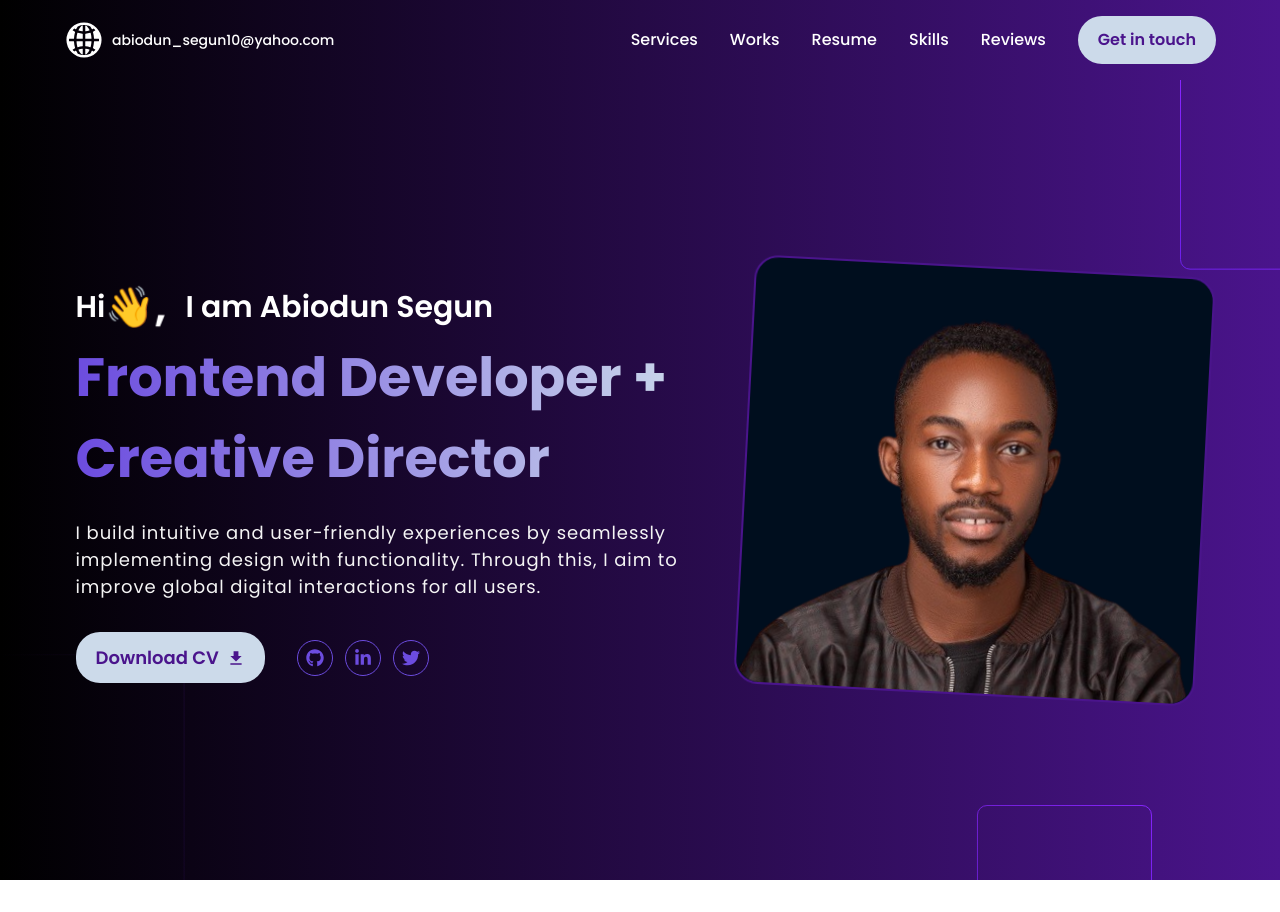
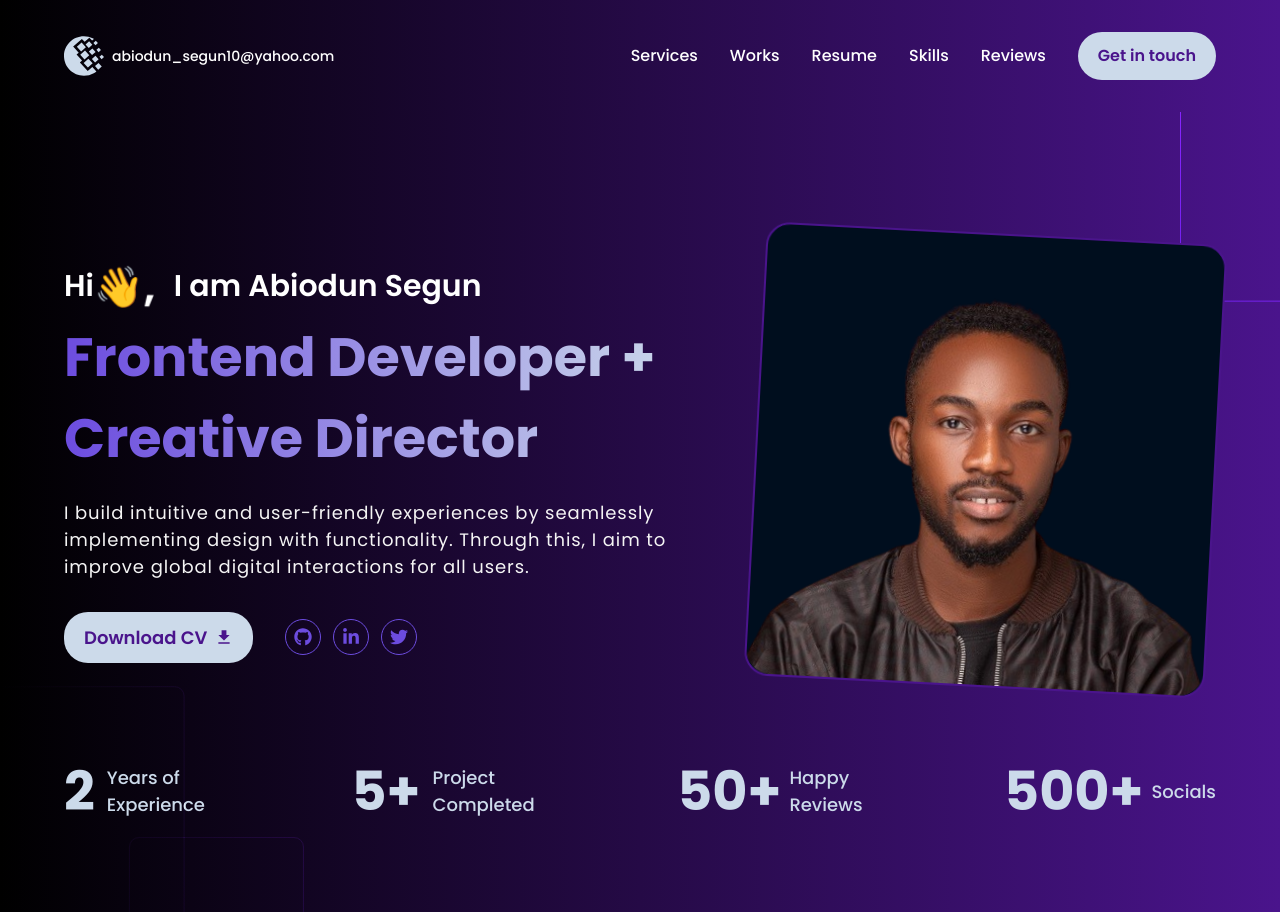
Before and after one commit to Blacknese96/Greggs-portfolio, a React (Vite) app: page / in a window 1280 px wide. Before the commit the page ends 880 px from the top, so only its background shows below. Built offline with nearby package versions, Linux system fonts and the light colour scheme.

Commit message:
implement count up

```diff
--- /dev/null
+++ b/declaration.d.ts
@@ -0,0 +1,2 @@
+// declare module 'react-countup';
+declare module 'react-scroll-trigger';
--- a/package.json
+++ b/package.json
@@ -14,10 +14,13 @@
     "emailjs-com": "^3.2.0",
     "framer-motion": "^11.0.14",
     "react": "^18.2.0",
+    "react-countup": "^6.5.2",
     "react-dom": "^18.2.0",
     "react-icons": "^4.12.0",
+    "react-intersection-observer": "^9.8.1",
     "react-reveal": "^1.2.2",
     "react-router-dom": "^6.20.1",
+    "react-scroll-trigger": "^0.6.14",
     "react-toastify": "^10.0.4"
   },
   "devDependencies": {
--- /dev/null
+++ b/src/components/CountUp.tsx
@@ -0,0 +1,86 @@
+"use client"
+import React, { useState } from 'react';
+import { useInView } from 'react-intersection-observer';
+import CountUp from 'react-countup';
+import ScrollTrigger from 'react-scroll-trigger';
+import { motion } from 'framer-motion';
+
+
+
+
+const CountUpExp = () => {
+  const [counterOn, setCounterOn] = useState(false);
+  const [ref, inView] = useInView({
+    triggerOnce: true, // Only trigger once when the element enters the viewport
+  });
+
+  return (
+    <ScrollTrigger
+      onEnter={() => setCounterOn(true)}
+      onExit={() => setCounterOn(false)}
+    >
+      <section className="w-full h-full font-poppins">
+    <motion.div
+            ref={ref}
+            initial={{ opacity: 0, y: 30 }} // Initial opacity set to 0 and y position to 30 (moved down)
+            animate={{ opacity: inView ? 1 : 0, y: inView ? 0 : 30 }} // Fade in opacity and move up when inView is true
+            transition={{ duration: 0.5 }}
+          >
+        <div className="w-full ">
+          <div className="flex flex-col text-secondary sm:flex-row sm:justify-between">
+            <div className="flex items-center justify-center gap-3 ">
+              <h2 className=" text-2xl">
+                {counterOn && (
+                  <CountUp start={0} end={2} duration={2} delay={0} />
+                )}
+              </h2>
+              <p className="font-medium max-w-[150px] text-[18px]">
+                Years of Experience
+              </p>
+            </div>
+
+            <div className="flex items-center justify-center gap-3 ">
+              <h2 className=" text-2xl">
+                {counterOn && (
+                  <CountUp start={0} end={5} duration={2} delay={0} />
+                )}
+                +
+              </h2>
+              <p className="font-medium max-w-[150px] text-[18px]">
+                Project Completed
+              </p>
+            </div>
+
+            <div className="flex items-center justify-center gap-2 ">
+              <h2 className=" text-2xl">
+                {counterOn && (
+                  <CountUp start={0} end={50} duration={3} delay={0} />
+                )}
+                +
+              </h2>
+              <p className="font-medium max-w-[120px] text-[18px]">
+                Happy Reviews
+              </p>
+            </div>
+
+            <div className="flex items-center justify-center gap-2 ">
+              <h2 className=" text-2xl">
+                {counterOn && (
+                  <CountUp start={0} end={500} duration={3} delay={0} />
+                )}
+                +
+              </h2>
+              <p className="font-medium text-[18px]">
+                Socials
+              </p>
+            </div>
+          </div>
+        </div>
+          </motion.div>
+      </section>
+
+    </ScrollTrigger>
+  );
+};
+
+export default CountUpExp;
--- a/src/components/HeroBanner.tsx
+++ b/src/components/HeroBanner.tsx
@@ -5,6 +5,7 @@ import { IoMdDownload } from "react-icons/io";
 import { FaTwitter,FaGithub,FaLinkedinIn } from "react-icons/fa";
 import { Link } from 'react-router-dom';
 import { useState } from 'react';
+import CountUpExp from './CountUp';
 
   const socials = [
     {link:'https://github.com/realshegz-github',
@@ -24,9 +25,9 @@ import { useState } from 'react';
       setHover(false);
     };
     return (
-      <div className="w-full relative min-h-screen text-white font-poppins backdrop-blur-lg bg-gradient-to-r from-black to-purple-900 flex flex-col justify-center items-center">
-        <div className=" max-w-[1440px] w-full md:mx-auto px-[5%] py-24">
-          <div className='flex gap-5 justify-around items-center w-full'>
+      <div className="w-full relative h-full min-h-screen text-white font-poppins backdrop-blur-lg bg-gradient-to-r from-black to-purple-900 flex flex-col justify-center items-center">
+        <div className=" max-w-[1440px] w-full md:mx-auto px-[5%] pt-20 pb-10">
+          <div className='flex gap-5 justify-between items-center mb-16 w-full'>
           <div className='flex flex-col max-w-[625px]'>
           <h3 className='text-lg flex items-center'>Hi <motion.div animate={{ rotate: [0, 10, -10, 10, 0] }}
         transition={{ duration: 0.5, repeat: Infinity }} className='w-20 text-xl' role="img" aria-label="wave">👋,</motion.div> I am Abiodun Segun</h3>
@@ -59,17 +60,19 @@ import { useState } from 'react';
             className= {`rotate-3 scale-100 transition-transform ease-in-out duration-300 relative z-10 border-2 hover:border-[#6C4CDF] border-purple-900 bg-nightBlue w-[40%] rounded-3xl`}>
           <img
             src={myImg}
-            className="w-full object-cover max-h-[425px] rounded-3xl"
+            className="w-full object-cover max-h-[450px] rounded-3xl"
             alt="profile-img"
           />
           </motion.div>
           </div>
+
+          <CountUpExp/>
         </div>
         <div className="hidden md:block">
           <div className=" absolute top-0 right-0">{rightBox}</div>
           <div className="absolute bottom-0 left-0">{leftBox}</div>
           <div className="absolute top-[25%] right-[25%]">{topRightBox}</div>
-          <div className="absolute bottom-0 right-32">{bottomRightBox}</div>
+          <div className="absolute bottom-0 left-32">{bottomRightBox}</div>
         </div>
       </div>
     );
--- a/src/layout/MaterialNav.tsx
+++ b/src/layout/MaterialNav.tsx
@@ -7,7 +7,7 @@ import {
 } from "@material-tailwind/react";
 import { Link, NavLink} from "react-router-dom";
 import { NavLinks } from "../constant";
-import { IoGlobe } from "react-icons/io5";
+import { SiWebmoney } from "react-icons/si";
 
 export function NavBar() {
   const [openNav, setOpenNav] = React.useState(false);
@@ -67,12 +67,12 @@ export function NavBar() {
 
   return (
     <div className=" w-full ">
-      <Navbar className="sticky text-white shadow-none top-0 z-10 font-poppins max-w-full bg-gradient-to-r from-black to-purple-900 rounded-none border-0 w-full px-[5%] py-2 lg:py-4" placeholder={undefined}  onPointerEnterCapture={undefined} onPointerLeaveCapture={undefined}>
-        <div className="flex items-center justify-between w-full">
+      <Navbar className="sticky text-white shadow-none top-0 z-10 font-poppins max-w-full bg-gradient-to-r from-black to-purple-900 rounded-none border-0 w-full p-0" placeholder={undefined}  onPointerEnterCapture={undefined} onPointerLeaveCapture={undefined}>
+        <div className="flex items-center px-[5%] py-2 lg:py-8 max-w-[1440px] mx-auto  justify-between w-full">
         <div>
-          <NavLink to="/" className="text-xl flex items-center gap-2">
-          <IoGlobe />
-          <span className="text-sm font-medium">abiodun_segun10@yahoo.com</span>
+          <NavLink to="/" className="text-xl text-secondary flex items-center gap-2">
+          <SiWebmoney />
+          <span className="text-sm font-medium hover:text-primary text-white">abiodun_segun10@yahoo.com</span>
           </NavLink>
         </div>
 
@@ -81,7 +81,7 @@ export function NavBar() {
           {NavLinks.map((item,index) => (
             <li className={`font-medium md:text-[16px] ${
               clickedIndex === index ? 'text-secondary' : ''
-            } hover:opacity-70`} onClick={() => handleClick(index)} key={index}>
+            } hover:text-primary`} onClick={() => handleClick(index)} key={index}>
               <NavLink
                 to={item.link}
               >
--- a/tailwind.config.js
+++ b/tailwind.config.js
@@ -10,7 +10,7 @@ module.exports= withMT({
   theme: {
     extend: {
       colors: {
-        primary: '#024494',
+        primary: '#6C4CDF',
         secondary: '#CCDAEA',
         dimWhite: 'rgba(255, 255, 255, 0.7)',
         shadowBlue: '#9AB4D4',
```
Also changed, not shown: 1 other file (tests, documents, lock files or other folders).
